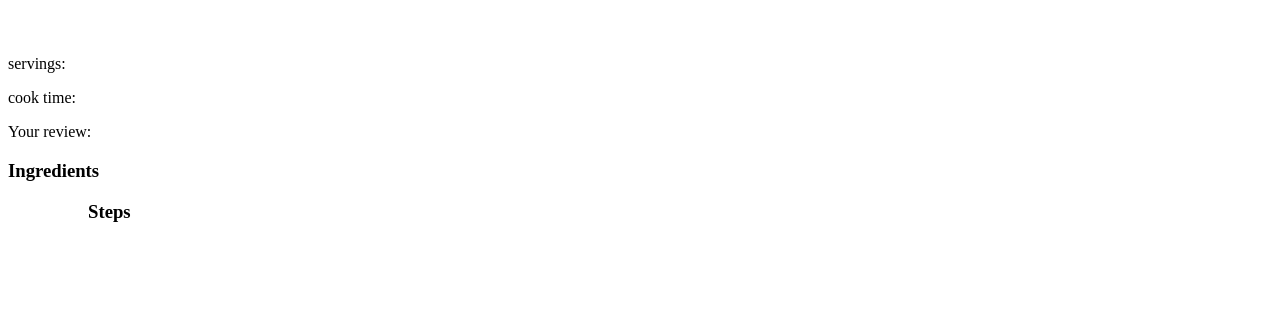
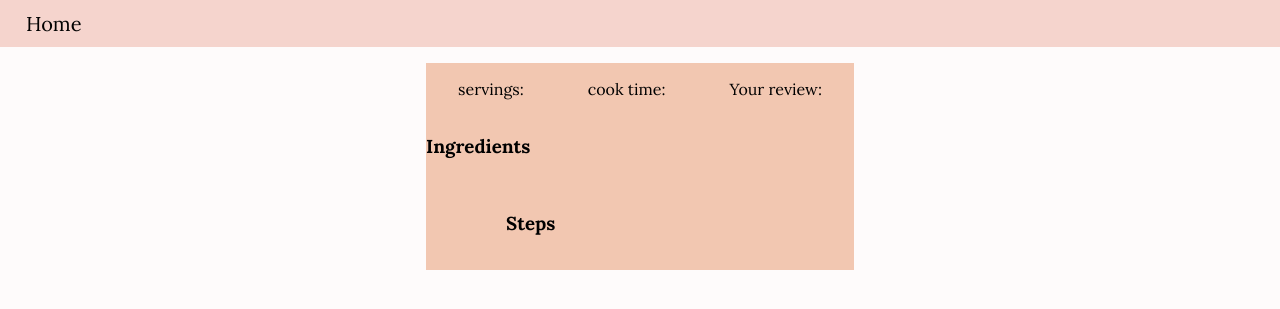
Before and after one commit to sydcarpe/RecipeBook, a PHP site: page /viewRecipe.php in a window 1280 px wide. Shown: the top 309 px of the page. Run offline with PHP 8.4, Linux system fonts and the light colour scheme; data comes from the database, SQL or seed files in the repository; data that the repository does not hold is empty.

Commit message:
working on css

```diff
--- /dev/null
+++ b/css/recipe.css
@@ -0,0 +1,73 @@
+:root {
+    --eggshell: #FEFBFB;
+    --dustyRose: #FAB8A9;
+    --charcole: #303038;
+    --offPink: #F5D4CD;
+    --orangie: #F2C7B1;
+    --greenie: #E5E3D7;
+}
+
+body {
+    background-color: var(--eggshell);
+    font-family: 'Lora', serif;
+    margin:0;
+}
+
+.navBar {
+    background-color: var(--offPink);
+    display: flex;
+    flex-direction: row;
+    color: var(--charcole);
+    font-size: 20px;
+    font-family: 'Lora', serif;
+    padding:.5em 1.0em;
+}
+
+    .navBar button {
+        background: none;
+        border: none;
+        font-size: 20px;
+        font-family: 'Lora', serif;
+    }
+
+    .navBar button:hover{
+        color: var(--greenie);
+    }
+
+
+.bodyContainer{
+    display:flex;
+    flex-direction:column;
+    align-items:center;
+    justify-content:center;
+}
+
+.recipeContainer{
+    margin:1.0em;
+    max-width: 80.0em;
+    background-color:var(--orangie);
+    display:flex;
+    flex-direction:column;
+}
+
+    .recipeContainer h1 {
+        text-align: center;
+        margin:0;
+    }
+
+    .recipeContainer img{
+        width: 350px;
+        align-self:center;
+    }
+
+.recipeInfo {
+    display: flex;
+    flex-direction: row;
+    align-items: center;
+    justify-content: center;
+}
+
+    .recipeInfo p {
+        padding: 0 1.0em;
+        margin:1.0em ;
+    }
--- a/viewRecipe.php
+++ b/viewRecipe.php
@@ -46,6 +46,20 @@
 			$recipeReview = $row['review'];
 			$recipeNotes = $row['notes'];
 			$recipeImgLocation = $row['imgLocation'];
+			$recipeBookID = $row['bookID'];
+		}
+	}
+}
+
+//getting the recipeBook information
+$getRecipeBookInfoSQL = "SELECT * FROM RecipeBook WHERE id = $recipeBookID;";
+$getRecipeBookInfo = mysqli_query($conn, $getRecipeBookInfoSQL);
+
+if($getRecipeBookInfo){
+	if($getRecipeBookInfo->num_rows > 0){
+		while($row = $getRecipeBookInfo->fetch_assoc()){
+			$recipeBookTitle = $row['title'];
+			$dateCreatedBook = $row['dateCreated'];
 		}
 	}
 }
@@ -56,17 +70,43 @@
 <html>
 	<head>
 		<link rel="stylesheet" href="css/index.css" >
+		<link rel="stylesheet" href="css/recipe.css">
+
+		<!--Font stylesheets-->
+		<link rel="preconnect" href="https://fonts.googleapis.com">
+		<link rel="preconnect" href="https://fonts.gstatic.com" crossorigin>
+		<link href="https://fonts.googleapis.com/css2?family=Lora:ital,wght@0,400;0,500;0,600;0,700;1,400;1,500;1,600;1,700&display=swap" rel="stylesheet">
 	</head>
 
 	<body>
+	<!--Nav bar information-->
+		<div class='navBar'>
+			<form action='index.php'>
+				<button type='submit'> Home </button>
+			</form>
 
+			<form action='viewRecipeBook.php' method='POST'>
+				<?php
+					echo "<input type='hidden' value='$recipeBookID' name='recipeBookID'/>"; //getting the recipeID number
+					echo "<button type='submit'>" . $recipeBookTitle . "</button>";
+				?>
+			</form>
+		</div>
+
+		<div class='bodyContainer'>
+			<div class='recipeContainer'>
+
+				<!--Displaying top recipe Info, picture, title-->
 				<?php
 					echo "<h1>" . $recipeTitle . "</h1>";
-			echo "<img src='". $recipeImgLocation ."' />";
-
+					echo "<div class='recipeInfo'>";
 						echo "<p> servings: " . $servings . "</p>";
 						echo "<p> cook time: " . $cookTime . "</p>";
 						echo "<p> Your review: " . $recipeReview . "</p>";
+					echo "</div>";
+
+					//showing the image
+					echo "<img src='". $recipeImgLocation ."' />";
 				?>
 
 				<!--Ingredients section-->
@@ -115,6 +155,8 @@
 					?>
 
 				</ol>
+			</div>
+		</div>
 
 	</body>
 
```
Lines whose indentation alone changed are shown as unchanged.
